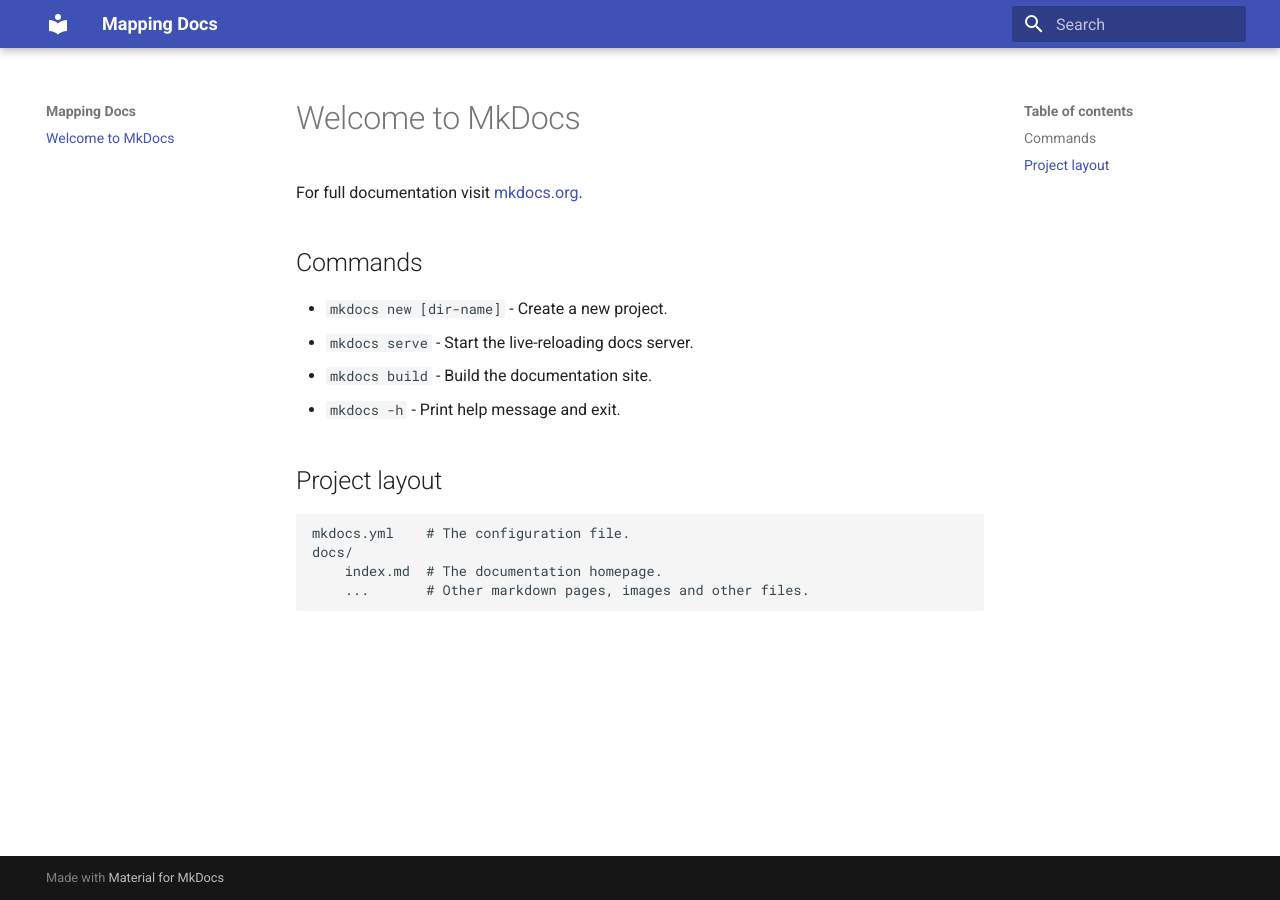
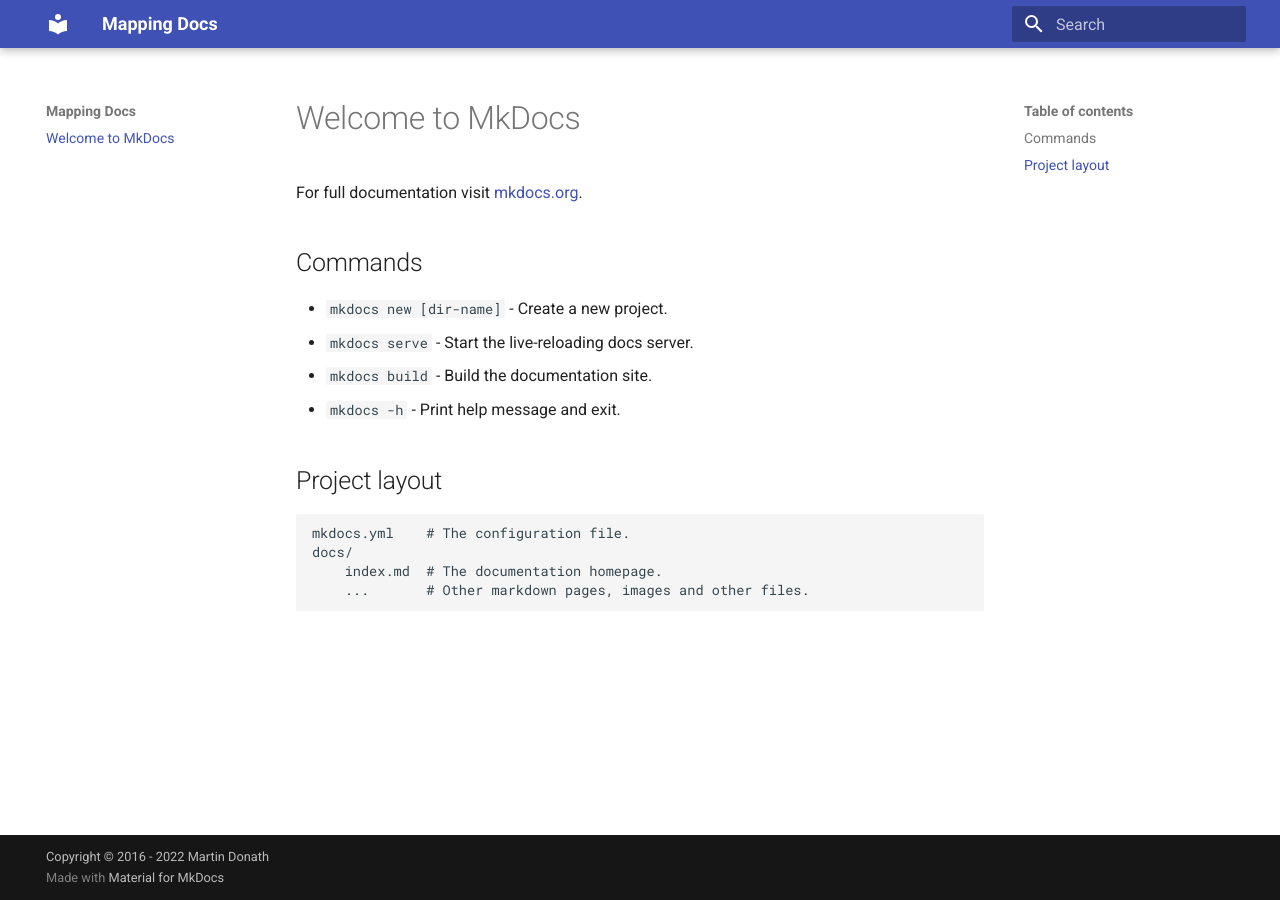
Before and after one commit to MappingOurThoughts/MappingOurThoughts.github.io, an MkDocs documentation site: the page built from docs/index.md, in a window 1280 px wide. Built offline with MkDocs 1.6.1 and Material for MkDocs 9.7.7, drawn with Linux system fonts in a browser that asks for light colours.

Commit message:
Update mkdocs.yml

```diff
--- a/mkdocs.yml
+++ b/mkdocs.yml
@@ -1,4 +1,7 @@
 site_name: Mapping Docs
+
+# Copyright
+copyright: Copyright &copy; 2016 - 2022 Martin Donath
 
 # Configuration
 theme:
```
